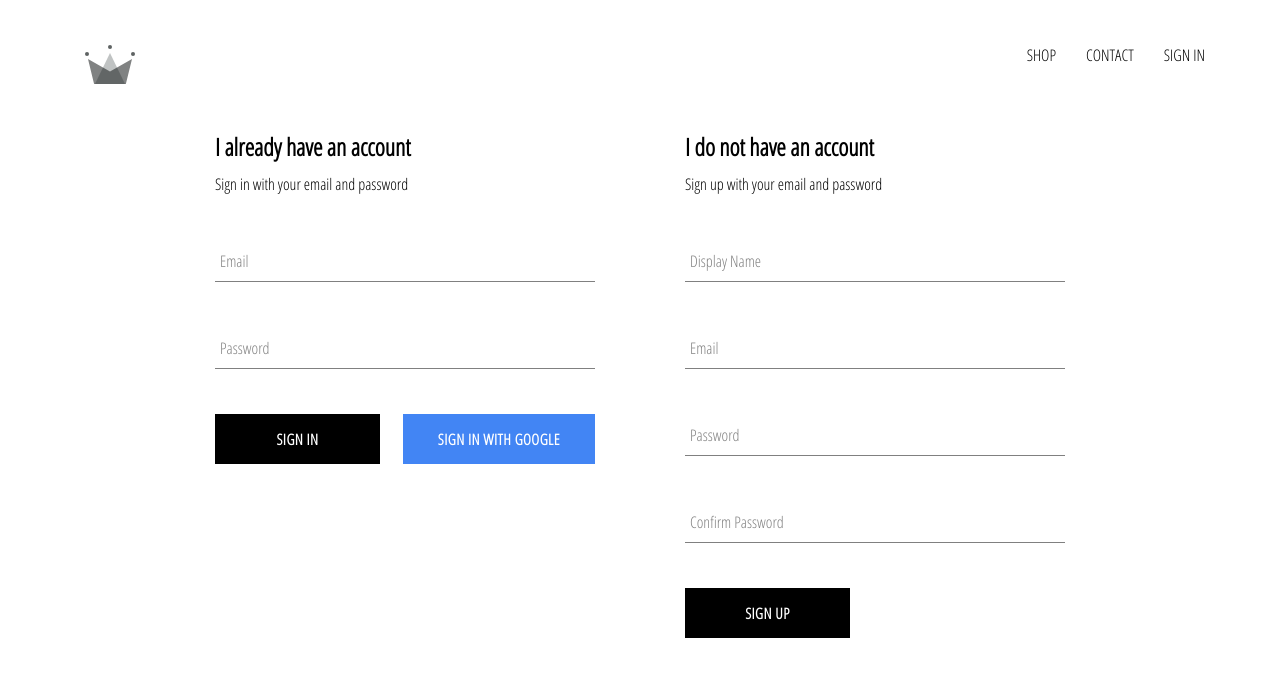
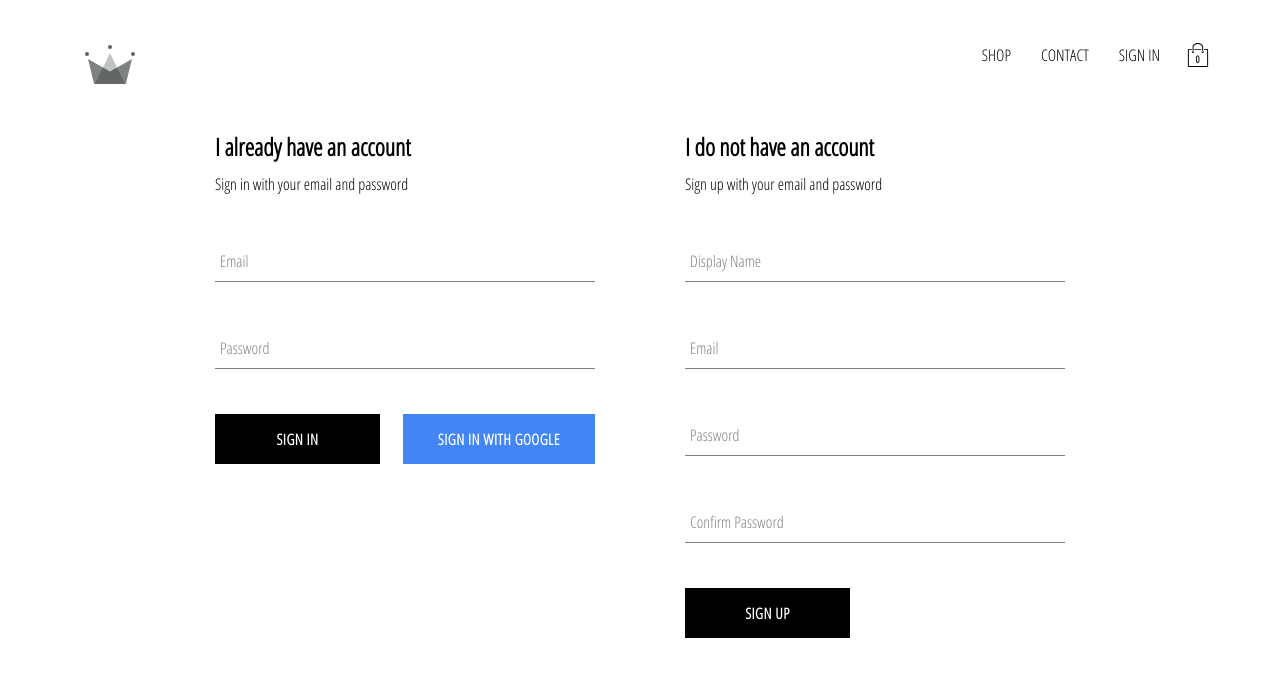
Before and after one commit to Vicky-84/Jenny-clothings, a React (Create React App) app: page /signin in a window 1280 px wide. Shown: the top 676 px of the page. Built offline with nearby package versions, Linux system fonts and the light colour scheme; no server answers.

Commit message:
Cart Funtionality & Reducer Added

```diff
--- /dev/null
+++ b/src/components/cart-dropdown/cart-dropdown.component.jsx
@@ -0,0 +1,12 @@
+import React from 'react';
+import CustomButton from '../custom-button/custom-button.component';
+import './cart-dropdown.styles.scss';
+
+const CartDropdown = () => (
+	<div className="cart-dropdown">
+	<div className="cart-items"/>
+	<CustomButton>GO TO CHECKOUT</CustomButton>
+	</div>
+)
+
+export default CartDropdown;
--- /dev/null
+++ b/src/components/cart-dropdown/cart-dropdown.styles.scss
@@ -0,0 +1,24 @@
+.cart-dropdown {
+  position: absolute;
+  width: 240px;
+  height: 340px;
+  display: flex;
+  flex-direction: column;
+  padding: 20px;
+  border: 1px solid black;
+  background-color: white;
+  top: 90px;
+  right: 40px;
+  z-index: 5;
+
+  .cart-items {
+    height: 240px;
+    display: flex;
+    flex-direction: column;
+    overflow: scroll;
+  }
+
+  button {
+    margin-top: auto;
+  }
+}
--- /dev/null
+++ b/src/components/cart-icon/cart-icon.component.jsx
@@ -0,0 +1,18 @@
+import React from 'react';
+import { ReactComponent as ShoppingIcon} from '../../assets/shopping-bag.svg'
+import {toggleCartHidden} from  '../../redux/cart/cart.actions'
+import {connect} from 'react-redux'
+import './cart-icon.styles.scss';
+
+const CartIcon = ({toggleCartHidden}) => (
+	<div className="cart-icon" onClick={toggleCartHidden}>
+	<ShoppingIcon className="shopping-icon" />
+	<span className="item-count">0</span>
+	</div>
+);
+
+const mapDispatchToProps = dispatch => ({
+	toggleCartHidden : () => dispatch(toggleCartHidden())
+})
+
+export default connect(null, mapDispatchToProps)(CartIcon);
--- /dev/null
+++ b/src/components/cart-icon/cart-icon.styles.scss
@@ -0,0 +1,21 @@
+.cart-icon {
+  width: 45px;
+  height: 45px;
+  position: relative;
+  display: flex;
+  align-items: center;
+  justify-content: center;
+  cursor: pointer;
+
+  .shopping-icon {
+    width: 24px;
+    height: 24px;
+  }
+
+  .item-count {
+    position: absolute;
+    font-size: 10px;
+    font-weight: bold;
+    bottom: 12px;
+  }
+}
--- a/src/components/header/header.component.jsx
+++ b/src/components/header/header.component.jsx
@@ -4,8 +4,10 @@
 import { ReactComponent as Logo } from '../../assets/crown.svg'
 import {auth} from '../../firebase/firebase.utils';
 import './header.styles.scss';
+import CartIcon from '../cart-icon/cart-icon.component';
+import CartDropdown from '../cart-dropdown/cart-dropdown.component';
 
-const Header = ({currentUser}) => (
+const Header = ({currentUser, hidden}) => (
     <div className="header">
         <Link className="logo-container" to="/">
             <Logo className="logo" />
@@ -23,12 +25,17 @@
                     SIGN IN
                 </Link>
             }
+            <CartIcon />
         </div>
+        {
+            hidden ? null : <CartDropdown />
+        }
     </div>
 )
 
 const mapStateToProps = state => ({
-    currentUser : state.user.currentUser
+    currentUser : state.user.currentUser,
+    hidden : state.cart.hidden
 })
 
 export default connect(mapStateToProps)(Header);
--- /dev/null
+++ b/src/redux/cart/cart.actions.js
@@ -0,0 +1,5 @@
+import {cartActionTypes} from './cart.types'
+
+export const toggleCartHidden = () => ({
+	type: cartActionTypes.TOGGLE_CART_HIDDEN
+})
--- /dev/null
+++ b/src/redux/cart/cart.reducer.js
@@ -0,0 +1,18 @@
+import {cartActionTypes} from './cart.types'
+
+const INITIAL_STATE = {
+	hidden : true
+}
+
+const cartReducer = (state = INITIAL_STATE, action) => {
+	switch(action.type){
+		case cartActionTypes.TOGGLE_CART_HIDDEN:
+		return {
+			...state, hidden: !state.hidden
+		}
+		default:
+		return state;
+	}
+}
+
+export default cartReducer;
--- /dev/null
+++ b/src/redux/cart/cart.types.js
@@ -0,0 +1,3 @@
+export const cartActionTypes = {
+	TOGGLE_CART_HIDDEN : 'TOGGLE_CART_HIDDEN'
+}
--- a/src/redux/root-reducer.js
+++ b/src/redux/root-reducer.js
@@ -1,6 +1,8 @@
 import { combineReducers } from 'redux';
 import userReducer from './user/user.reducer';
+import cartReducer from './cart/cart.reducer';
 
 export default combineReducers({
-	user: userReducer
+	user: userReducer,
+	cart : cartReducer
 })
--- a/src/redux/user/user.reducer.js
+++ b/src/redux/user/user.reducer.js
@@ -1,7 +1,7 @@
 import {userActionTypes} from './user.types'
 
 const INITIAL_STATE = {
-	curentUser : null
+	currentUser : null
 }
 
 const userReducer = (state = INITIAL_STATE, action) => {
```
Also changed, not shown: src/assets/shopping-bag.svg (added). Lines whose indentation alone changed are shown as unchanged.
